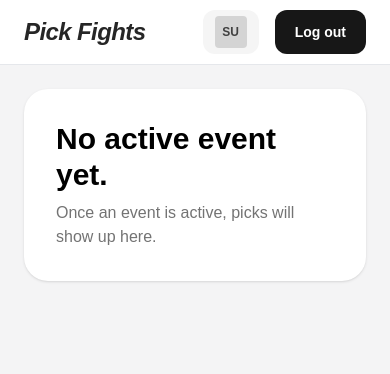
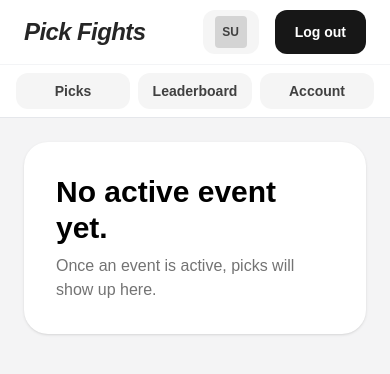
Before and after one commit to AnzePichler/pick-fights, a Next.js app: page /picks in a window 390 px wide. Shown: the top 374 px of the page. Built offline with nearby package versions, Linux system fonts and the light colour scheme; no server answers; the database is empty; sample sign-in values are in the browser's storage.

Commit message:
Make navbar mobile friendly

```diff
--- a/components/Navbar.tsx
+++ b/components/Navbar.tsx
@@ -117,6 +117,33 @@
           )}
         </div>
       </nav>
+
+      {session?.user && (
+        <div className="border-t border-gray-100 bg-white px-4 py-2 md:hidden">
+          <div className="mx-auto grid max-w-md grid-cols-3 gap-2">
+            <a
+              href="/picks"
+              className="rounded-xl bg-neutral-100 px-3 py-2 text-center text-sm font-black text-neutral-700 transition hover:bg-neutral-200"
+            >
+              Picks
+            </a>
+
+            <a
+              href="/leaderboard"
+              className="rounded-xl bg-neutral-100 px-3 py-2 text-center text-sm font-black text-neutral-700 transition hover:bg-neutral-200"
+            >
+              Leaderboard
+            </a>
+
+            <a
+              href="/account"
+              className="rounded-xl bg-neutral-100 px-3 py-2 text-center text-sm font-black text-neutral-700 transition hover:bg-neutral-200"
+            >
+              Account
+            </a>
+          </div>
+        </div>
+      )}
     </header>
   );
 }
```
